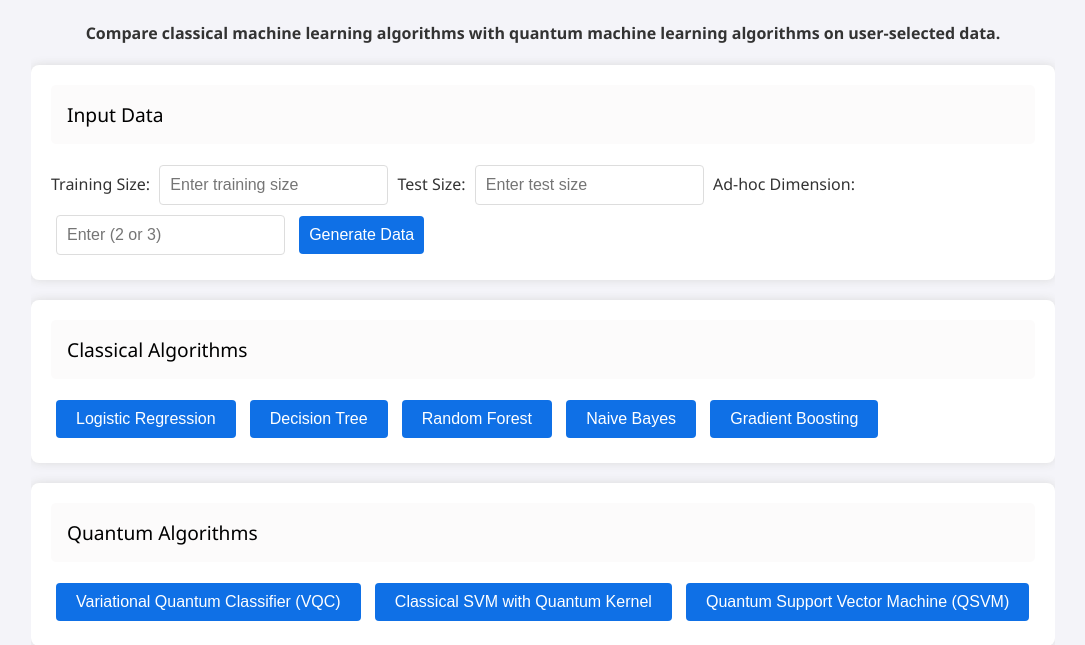
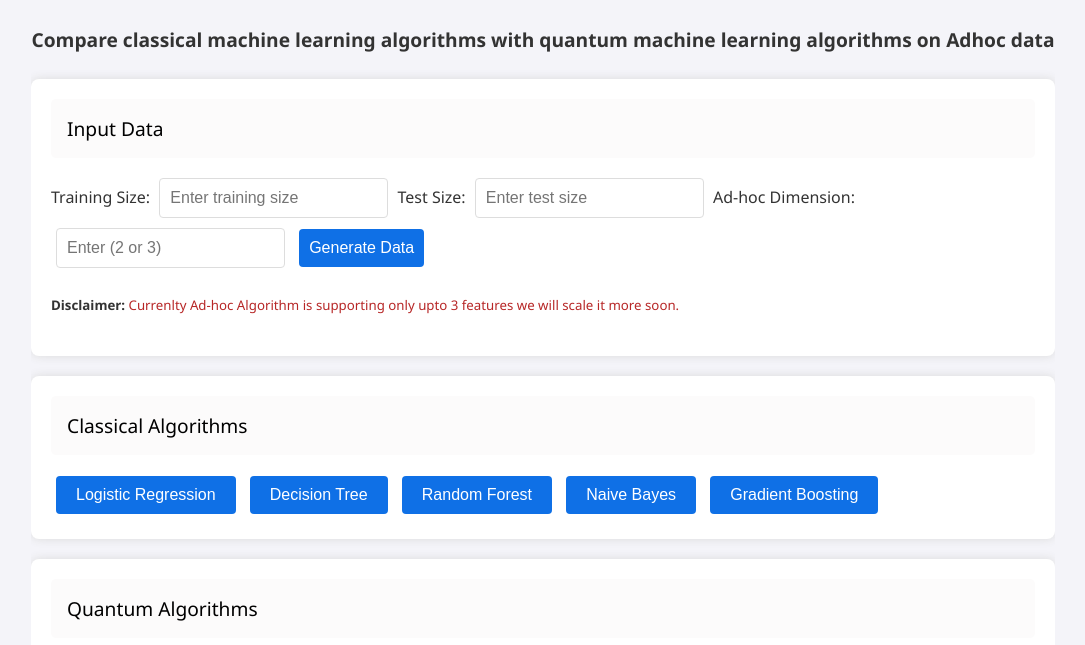
Before and after one commit to gourabb8273/Classical_VS_Quantum_ML_Model_Comparison, a Flask app: page / in a window 1280 px wide. Shown: the part 66-711 px from the top of the page, without its empty margins (97-1182 px from the left). Run offline with Flask 3, Linux system fonts and the light colour scheme.

Commit message:
adding quantum classical comparison

```diff
--- a/templates/index.html
+++ b/templates/index.html
@@ -17,6 +17,7 @@
 
         h4 {
             text-align: center;
+            font-size: 1.2rem
         }
 
         th {
@@ -250,6 +251,10 @@
                 transform: rotate(360deg);
             }
         }
+        #disclaimer span{
+            font-weight: 400 ;
+            color: rgb(183, 39, 39)
+        }
     </style>
 </head>
 
@@ -264,8 +269,8 @@
     </header>
 
     <div class="container">
-        <h4>Compare classical machine learning algorithms with quantum machine learning algorithms on user-selected
-            data.</h4>
+        <h4>Compare classical machine learning algorithms with quantum machine learning algorithms on Adhoc data
+            </h4>
 
         <!-- Input Section -->
         <div class="section input-section">
@@ -285,6 +290,7 @@
                 <!-- <img src="https://www.w3schools.com/howto/spinner.gif" alt="Loading..." style="width: 50px;"> -->
                 <!-- <p>Loading...</p> -->
             </div>
+            <h5 id="disclaimer"><strong>Disclaimer: </Strong><span>Currenlty Ad-hoc Algorithm is supporting only upto 3 features we will scale it more soon.</span></h5>
         </div>
 
         <!-- Data Display Section -->
@@ -385,6 +391,7 @@
     </div>
 
     <script>
+        baseURL = 'https://classical-vs-quantum-ml-model-comparison.onrender.com/'
         function showSpinner() {
             document.getElementById('spinner').style.display = 'block';
         }
@@ -450,7 +457,7 @@
             const test_size = parseInt(document.getElementById('test_size').value / 2);
             const adhoc_dimension = parseInt(document.getElementById('adhoc_dimension').value);
 
-            fetch('http://127.0.0.1:5000/generate-data', {
+            fetch(`${baseURL}/generate-data`, {
                 method: 'POST',
                 headers: { 'Content-Type': 'application/json' },
                 body: JSON.stringify({ training_size, test_size, adhoc_dimension })
@@ -534,7 +541,7 @@
             const training_size = parseInt(document.getElementById('training_size').value);
             const test_size = parseInt(document.getElementById('test_size').value);
 
-            fetch(`http://127.0.0.1:5000/${algorithm}`, {
+            fetch(`${baseURL}//${algorithm}`, {
                 headers: { 'Content-Type': 'application/json' },
             })
                 .then(response => response.json())
@@ -565,7 +572,7 @@
             const training_size = parseInt(document.getElementById('training_size').value);
             const test_size = parseInt(document.getElementById('test_size').value);
             showQuantumSpinner();
-            fetch(`http://127.0.0.1:5000/${algorithm}`, {
+            fetch(`${baseURL}/${algorithm}`, {
                 headers: { 'Content-Type': 'application/json' },
             })
                 .then(response => response.json())
```
